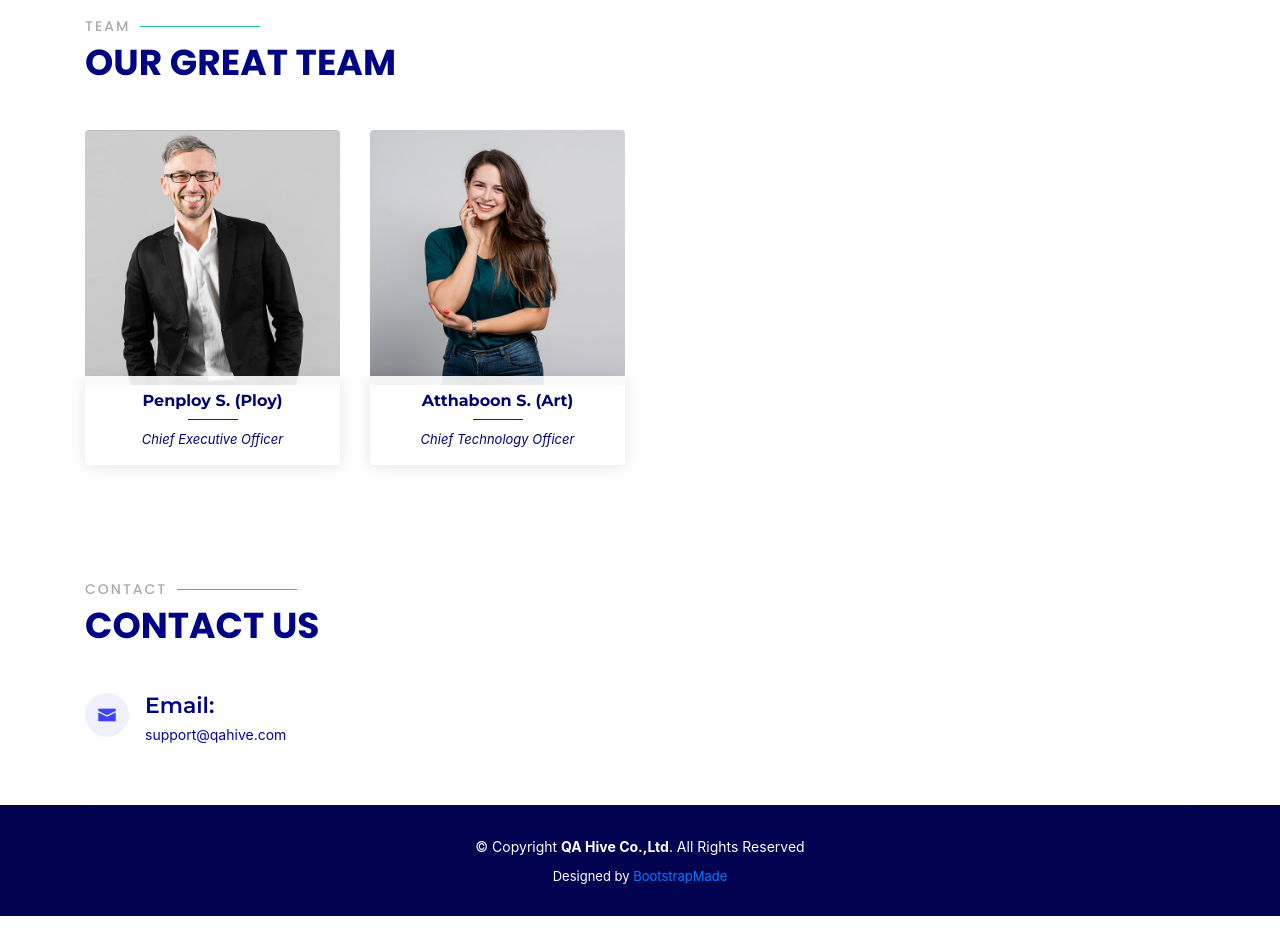
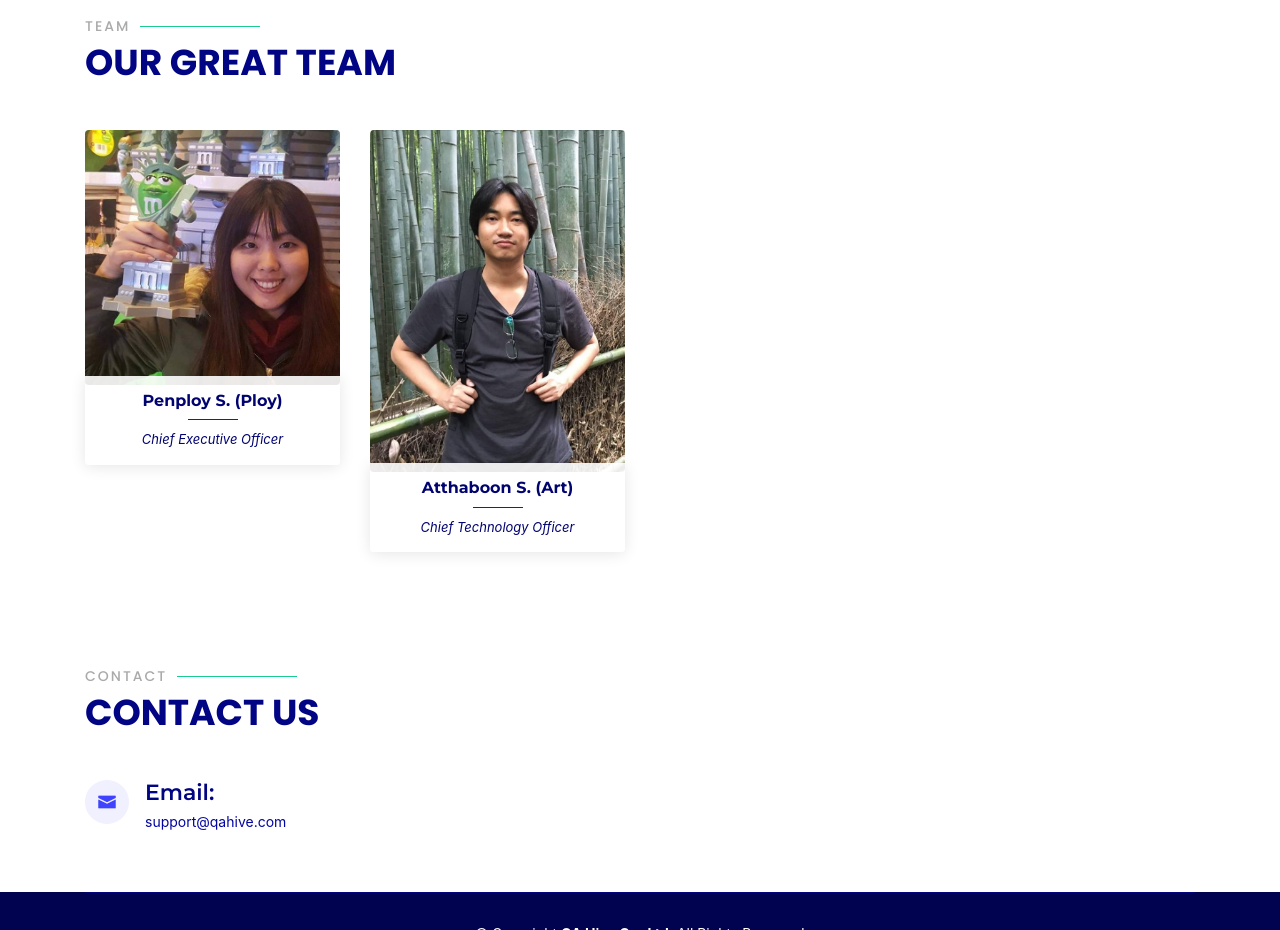
Before and after one commit to qahive/generator-robotframework, a website with bundled scripts: page Homepage/index.html in a window 1280 px wide. Shown: the part 2260-3190 px from the top of the page. Built offline with nearby package versions, Linux system fonts and the light colour scheme.

Commit message:
Update team profile

```diff
--- a/Homepage/index.html
+++ b/Homepage/index.html
@@ -435,7 +435,7 @@
 
           <div class="col-lg-3 col-md-6">
             <div class="member">
-              <div class="pic"><img src="assets/img/team/team-1.jpg" class="img-fluid" alt=""></div>
+              <div class="pic"><img src="assets/img/team/profile-penploy.jpg" class="img-fluid" alt=""></div>
               <div class="member-info">
                 <h4>Penploy S. (Ploy)</h4>
                 <span>Chief Executive Officer</span>
@@ -445,7 +445,7 @@
 
           <div class="col-lg-3 col-md-6 mt-5 mt-md-0">
             <div class="member">
-              <div class="pic"><img src="assets/img/team/team-2.jpg" class="img-fluid" alt=""></div>
+              <div class="pic"><img src="assets/img/team/profile-atthaboon.jpg" class="img-fluid" alt=""></div>
               <div class="member-info">
                 <h4>Atthaboon S. (Art)</h4>
                 <span>Chief Technology Officer</span>
```
Also changed, not shown: Homepage/assets/img/team/profile-atthaboon.jpg (added), Homepage/assets/img/team/profile-penploy.jpg (added).
